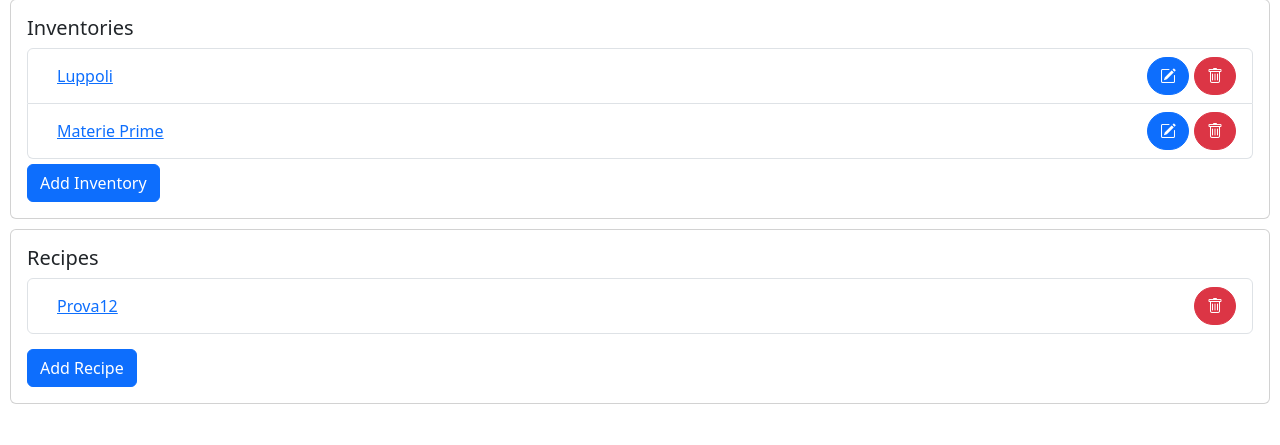
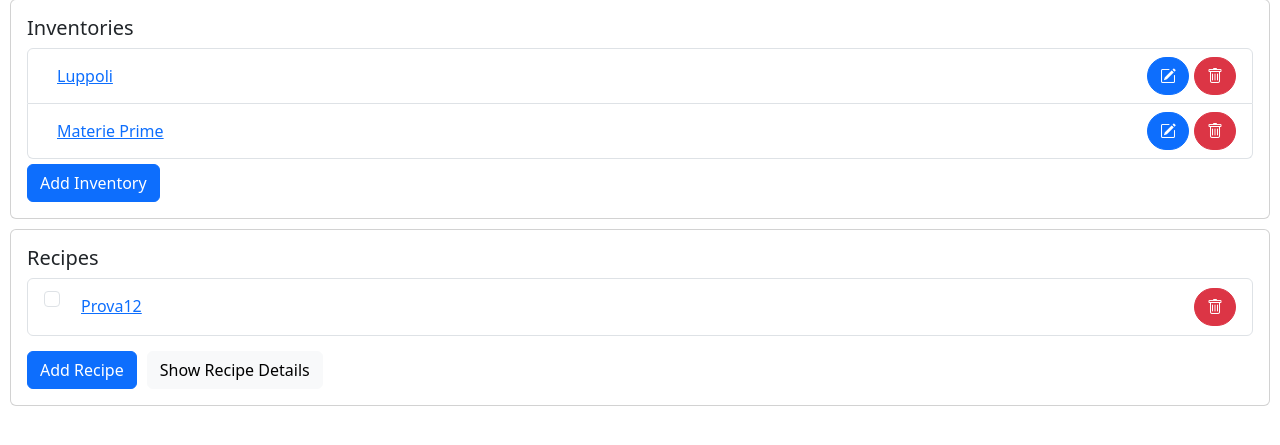
Before and after one commit to giuseppebellissimo/BeerProject, a Django app: page /beerRecipe/home/ in a window 1280 px wide. Shown: the part 150-595 px from the top of the page. Run offline with Django 5.2, Linux system fonts and the light colour scheme; a user stored in the database is signed in; data comes from the database, SQL or seed files in the repository; both versions use the stored data as it was after the commit; some libraries are stand-ins or nearby versions.

Commit message:
Implementation to missing ingredients from recipe checkboxes

```diff
--- a/beerRecipe/templates/beerRecipe/home.html
+++ b/beerRecipe/templates/beerRecipe/home.html
@@ -10,6 +10,7 @@
                     data-url="{% url 'set-default-inventory' 0 %}">
                 Set Default Inventory
             </button>
+
             <div class="card" style="margin: 10px">
                 <div class="card-body">
                     <h5 class="card-title">Inventories</h5>
@@ -49,7 +50,12 @@
                     <ul class="list-group">
                         {% for recipe in recipes %}
                             <li class="list-group-item d-flex justify-content-between align-items-center">
-                                <a class="btn btn-link" href="{% url 'view-recipe' recipe.id %}">{{ recipe.name }}</a>
+                                <div class="form-check">
+                                    <input class="form-check-input" type="checkbox"
+                                           name="recipeCheckBox" value="{{ recipe.id }}" id="recipe_{{ recipe.id }}">
+                                    <a class="btn btn-link"
+                                       href="{% url 'view-recipe' recipe.id %}">{{ recipe.name }}</a>
+                                </div>
                                 <a class="btn btn-danger rounded-pill" style="height: fit-content"
                                    href="#"
                                    data-href="{% url 'remove-recipe' recipe.id %}"
@@ -62,9 +68,15 @@
                             <li class="list-group-item">No recipes found. Add a new recipe...</li>
                         {% endfor %}
                     </ul>
-                    <a class="btn btn-primary" style="margin-top: 15px" href="{% url 'add-recipe' %}?hide_back_button=False">
+                    <a class="btn btn-primary" style="margin-top: 15px"
+                       href="{% url 'add-recipe' %}?hide_back_button=False">
                         Add Recipe
                     </a>
+                    <button type="button" class="btn btn-light" style="margin-top: 15px; margin-left: 10px;"
+                            data-bs-toggle="modal" data-bs-target="#showRecipeDetailsModal"
+                            id="showRecipeDetailsButton">
+                        Show Recipe Details
+                    </button>
                 </div>
             </div>
 
@@ -88,7 +100,7 @@
                 </div>
             </div>
 
-            <!-- Modal for select defualt inventory -->
+            <!-- Modal for select default inventory -->
             <div class="modal fade" id="defaultInventoryModal" tabindex="-1" role="dialog"
                  aria-labelledby="defaultInventoryModalLabel" aria-hidden="true">
                 <div class="modal-dialog" role="document">
@@ -118,13 +130,83 @@
                 </div>
             </div>
 
-            <script>
-                $('#confirmDelete').on('show.bs.modal', function (e) {
-                    $(this).find('.btn-ok').attr('href', $(e.relatedTarget).data('href'));
-                });
-            </script>
+            <!-- Modal for Recipe Details and Missing Ingredients -->
+            <div class="modal fade" id="showRecipeDetailsModal" tabindex="-1" role="dialog"
+                 aria-labelledby="showRecipeDetailsModalLabel" aria-hidden="true">
+                <div class="modal-dialog" role="document">
+                    <div class="modal-content">
+                        <div class="modal-header">
+                            <h5 class="modal-title" id="showRecipeDetailsModalLabel">Missing Ingredients</h5>
+                            <button type="button" class="btn-close" data-bs-dismiss="modal" aria-label="Close"></button>
+                        </div>
+                        <div class="modal-body">
+                            <div id="availableRecipe"></div>
+                        </div>
+                        <div class="modal-footer">
+                            <button type="button" class="btn btn-secondary" data-bs-dismiss="modal">Close</button>
+                        </div>
+                    </div>
+                </div>
+            </div>
 
             <script>
+                const checkMissingIngredientsRecipeUrl = "{% url 'check-missing-ingredients-recipe' %}";
+
+                $(document).ready(function () {
+                    $('#confirmDelete').on('show.bs.modal', function (e) {
+                        $(this).find('.btn-ok').attr('href', $(e.relatedTarget).data('href'));
+                    });
+
+                    $('#showRecipeDetailsButton').on('click', function () {
+                        let recipeCheckboxes = document.querySelectorAll('input[name="recipeCheckBox"]:checked')
+                        $('#availableRecipe').empty();
+
+                        if (recipeCheckboxes.length === 0) {
+                            $('#availableRecipe').append('<p style="color: darkred;">Please select at least one recipe to view details.</p>');
+                        } else {
+                            recipeCheckboxes.forEach(function (checkbox) {
+                                let recipeID = checkbox.value;
+
+                                $.ajax({
+                                    url: checkMissingIngredientsRecipeUrl,
+                                    type: 'GET',
+                                    data: {
+                                        'recipe_id': recipeID,
+                                    },
+                                    success: function (data) {
+                                        if (data.missing_ingredients && data.missing_ingredients.length > 0) {
+                                            let details = $('<div>');
+                                            details.append(`<h3>${data.missing_ingredients[0].name_recipe}</h3>`)
+                                            let list = $('<ul>');
+
+                                            data.missing_ingredients.forEach(function (ingredient) {
+                                                list.append(`<li>
+                                                                <strong style="padding-left: 20px;">${ingredient.name_ingredient}</strong><br>
+                                                                <span style="padding-left: 40px;">Recipe quantity: ${ingredient.recipe_quantity} ${ingredient.measurement_unit}</span><br>
+                                                                <span style="padding-left: 40px;">Quantity available: ${ingredient.available_quantity} ${ingredient.measurement_unit}</span><br>
+                                                                <span style="padding-left: 40px; color: darkred;">Missing quantity: ${ingredient.missing_quantity} ${ingredient.measurement_unit}</span><br>
+                                                            </li>`
+                                                );
+                                            });
+                                            list.append('</ul>');
+                                            details.append(list);
+                                            details.append('<hr></div>');
+
+                                            $('#availableRecipe').append(details);
+                                        } else {
+                                            $('#availableRecipe').append('<p style="color: darkgreen">All ingredients are available!</p>');
+                                        }
+                                        console.log(data);
+                                    },
+                                    error: function (error) {
+                                        console.log(error);
+                                    }
+                                });
+                            });
+                        }
+                    });
+                });
+
                 function setDefaultInventory() {
                     let selectedInventory = document.querySelector('input[name="defaultInventory"]:checked').value;
                     let baseUrl = document.querySelector('button[data-bs-target="#defaultInventoryModal"]').getAttribute('data-url');
--- a/beerRecipe/urls.py
+++ b/beerRecipe/urls.py
@@ -9,6 +9,8 @@ urlpatterns = [
     path('remove-recipe/<int:recipe_id>/', views.remove_recipe, name='remove-recipe'),
     path('remove-inventory/<int:inventory_id>/', views.remove_inventory, name='remove-inventory'),
     path('set-default-inventory/<int:inventory_id>/', views.set_default_inventory, name='set-default-inventory'),
+    path('check-missing-ingredients-recipe', views.check_missing_ingredients_from_recipe,
+         name='check-missing-ingredients-recipe'),
     path('add-recipe/', views.add_recipe, name='add-recipe'),
     path('add-recipe/<int:recipe_id>/', views.add_recipe, name='add-recipe'),
     path('add-ingredient-recipe/<int:recipe_id>/', views.add_ingredient_to_recipe,
--- a/beerRecipe/views.py
+++ b/beerRecipe/views.py
@@ -131,6 +131,33 @@ def add_recipe(request, recipe_id=None):
             return JsonResponse({'error': 'Invalid AJAX request'}, status=500)
     else:
         return HttpResponseNotAllowed(['GET', 'POST'])
+
+
+@login_required
+def check_missing_ingredients_from_recipe(request):
+    recipe_id = request.GET.get('recipe_id')
+    inventory = Inventory.objects.filter(id_user=request.user)
+    default_inventory = inventory.filter(is_default=True).first()
+    if not default_inventory:
+        return JsonResponse({'error': 'Default inventory not found'}, status=404)
+
+    ingredients_recipe = IngredientRecipe.objects.filter(id_recipe=recipe_id).select_related('id_ingredient')
+    missing_ingredients = []
+
+    for ingredient in ingredients_recipe:
+        inventory_ingredient = InventoryIngredient.objects.get(id_inventory=default_inventory.id,
+                                                               id_ingredient=ingredient.id_ingredient)
+        if inventory_ingredient.quantity < ingredient.quantity:
+            missing_quantity = inventory_ingredient.quantity - ingredient.quantity
+            missing_ingredients.append({
+                'name_recipe': ingredient.id_recipe.name,
+                'name_ingredient': ingredient.id_ingredient.name,
+                'recipe_quantity': ingredient.quantity,
+                'available_quantity': inventory_ingredient.quantity,
+                'missing_quantity': abs(missing_quantity),
+                'measurement_unit': ingredient.measurement_unit
+            })
+    return JsonResponse({'missing_ingredients': missing_ingredients})
 
 
 @login_required
```
Also changed, not shown: beerRecipe/templates/beerRecipe/addIngredientRecipe.html (+11 -4 lines), db.sqlite3.
